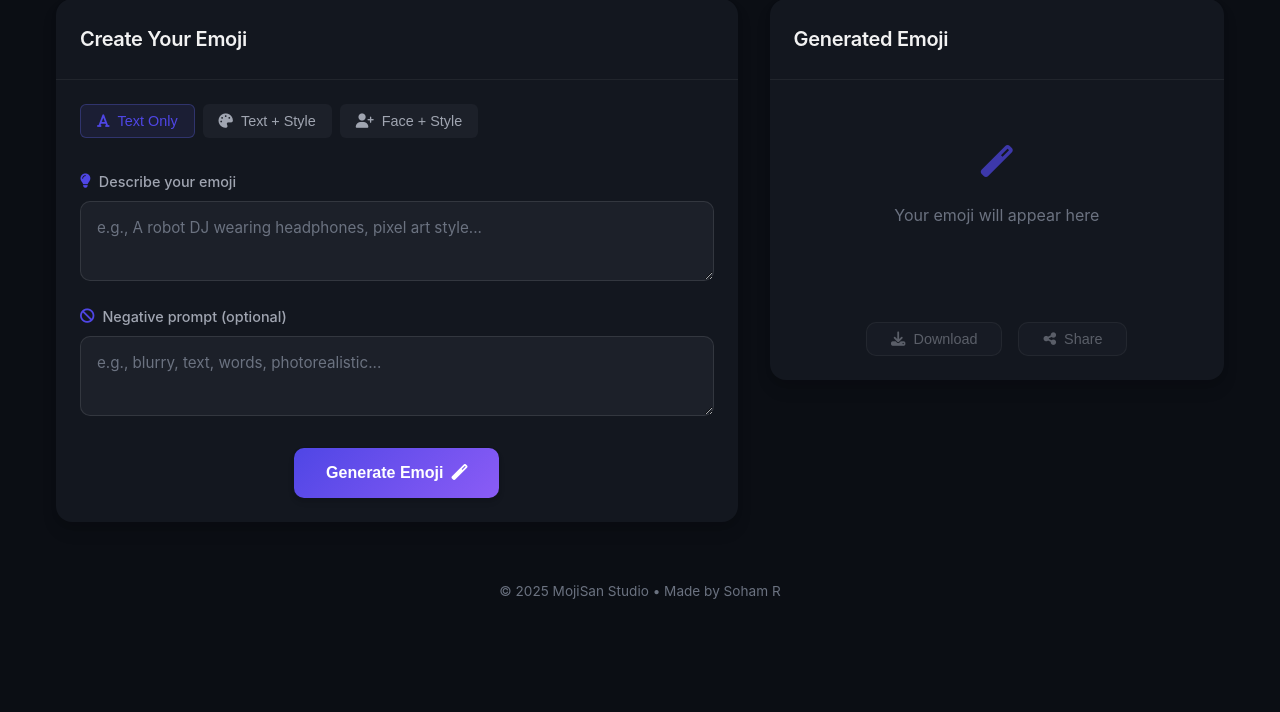
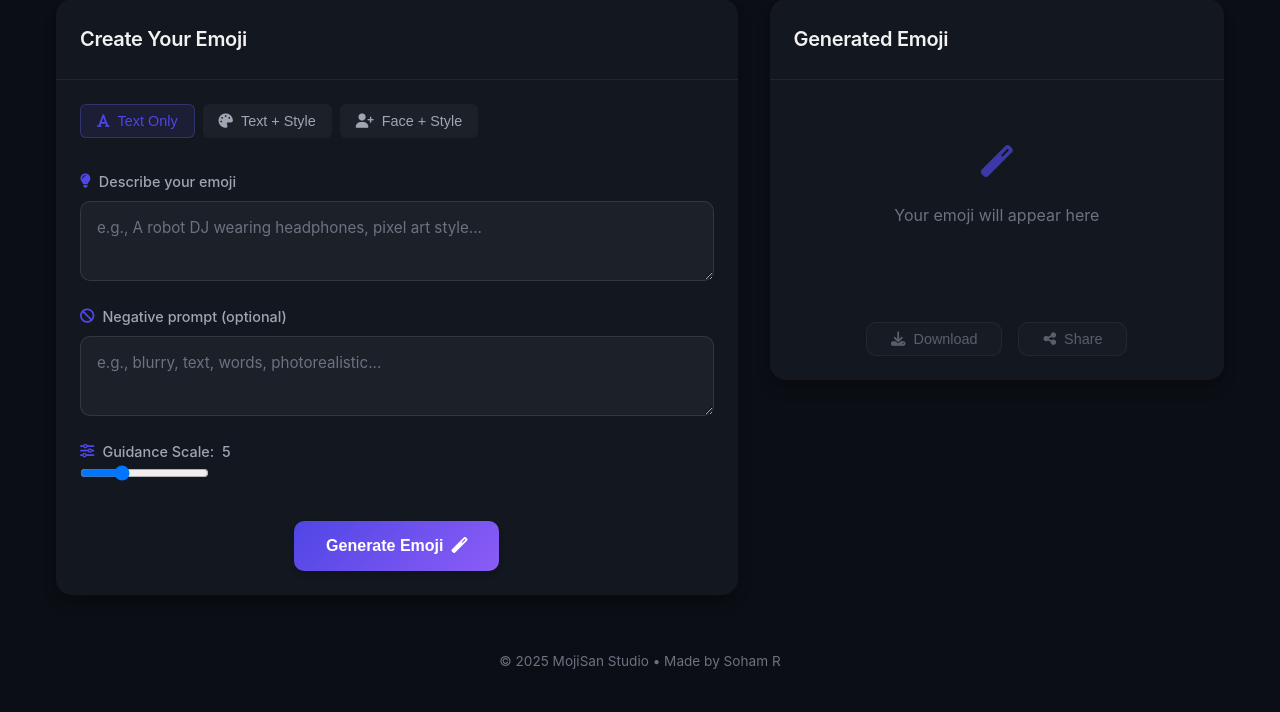
Before and after one commit to sohambuilds/MojiSan, a Flask app: page / in a window 1280 px wide. Shown: the part 157-869 px from the top of the page. Before the commit the page ends 756 px from the top, so only its background shows below. Run offline with Flask 3, Linux system fonts and the light colour scheme.

Commit message:
potentially bugged

```diff
--- a/app.py
+++ b/app.py
@@ -34,6 +34,10 @@ def api_generate():
         negative_prompt = request.form.get('negative_prompt', None) # Use None if empty
         style_name = request.form.get('style', list(STYLE_LIBRARIES.keys())[0] if STYLE_LIBRARIES else None)
         face_image_file = request.files.get('face_image', None)
+        # NEW: Get slider values
+        guidance_scale = float(request.form.get('guidance_scale', 5.0))
+        style_scale = float(request.form.get('style_scale', 0.4))
+        face_scale = float(request.form.get('face_scale', 0.7))
 
         print(f"\nReceived generation request:")
         print(f"  Mode: {mode}")
@@ -41,6 +45,9 @@ def api_generate():
         print(f"  Negative Prompt: '{negative_prompt}'")
         print(f"  Style Name: {style_name}")
         print(f"  Face Image Provided: {'Yes' if face_image_file else 'No'}")
+        print(f"  Guidance Scale: {guidance_scale}")
+        print(f"  Style Scale: {style_scale}")
+        print(f"  Face Scale: {face_scale}")
 
         # --- Input Validation ---
         if not prompt:
@@ -66,6 +73,7 @@ def api_generate():
                 pipe=pipeline_to_use,
                 prompt=full_prompt,
                 negative_prompt=negative_prompt,
+                guidance_scale=guidance_scale,
                 seed=seed
             )
 
@@ -83,6 +91,8 @@ def api_generate():
                 style_images=style_images,
                 prompt=prompt,
                 negative_prompt=negative_prompt,
+                style_scale=style_scale,
+                guidance_scale=guidance_scale,
                 seed=seed
             )
 
@@ -111,6 +121,9 @@ def api_generate():
                 style_images=style_images,
                 prompt=prompt,
                 negative_prompt=negative_prompt,
+                style_scale=style_scale,
+                face_scale=face_scale,
+                guidance_scale=guidance_scale,
                 seed=seed
             )
 
--- a/generators/face_style_emoji.py
+++ b/generators/face_style_emoji.py
@@ -21,6 +21,7 @@ def generate_face_style_emoji(
     style_scale: float = DEFAULT_STYLE_SCALE,
     face_scale: float = DEFAULT_FACE_SCALE,
     num_inference_steps: int = DEFAULT_STEPS,
+    guidance_scale: float = DEFAULT_GUIDANCE_SCALE,
     seed: int | None = None
 ) -> Image.Image | None:
     """Generates a personalized emoji using face image, style images, and text prompt."""
@@ -51,7 +52,7 @@ def generate_face_style_emoji(
             ip_adapter_image=ip_adapter_inputs,
             ip_adapter_scale=adapter_scales,
             num_inference_steps=num_inference_steps,
-            guidance_scale=DEFAULT_GUIDANCE_SCALE,
+            guidance_scale=guidance_scale,
             generator=generator
         ).images[0]
         print("Face+style emoji generation complete.")
--- a/generators/text_style_emoji.py
+++ b/generators/text_style_emoji.py
@@ -52,6 +52,7 @@ def generate_text_style_emoji(
             prompt=prompt,
             negative_prompt=final_negative_prompt,
             ip_adapter_image=ip_adapter_inputs,
+            ip_adapter_scale=style_scale,
             num_inference_steps=num_inference_steps,
             guidance_scale=guidance_scale,
             generator=generator
--- a/static/js/script.js
+++ b/static/js/script.js
@@ -107,7 +107,20 @@ document.addEventListener("DOMContentLoaded", () => {
     setLoading(true);
     resetOutput();
 
-    const formData = new FormData();
+    const formData = new FormData(form);
+
+    // Add slider values
+    formData.set(
+      "guidance_scale",
+      document.getElementById("guidance-scale").value
+    );
+    if (document.getElementById("style-scale-group").style.display !== "none") {
+      formData.set("style_scale", document.getElementById("style-scale").value);
+    }
+    if (document.getElementById("face-scale-group").style.display !== "none") {
+      formData.set("face_scale", document.getElementById("face-scale").value);
+    }
+
     formData.append("mode", mode);
     formData.append("prompt", prompt);
     if (negativePrompt) {
--- a/templates/index.html
+++ b/templates/index.html
@@ -4,11 +4,14 @@
     <meta charset="UTF-8" />
     <meta name="viewport" content="width=device-width, initial-scale=1.0" />
     <title>MojiSan</title>
-    <link rel="stylesheet" href="{{ url_for('static', filename='css/style.css') }}" />
-<link
-    rel="stylesheet"
-    href="https://cdnjs.cloudflare.com/ajax/libs/font-awesome/6.4.0/css/all.min.css"
-/>
+    <link
+      rel="stylesheet"
+      href="{{ url_for('static', filename='css/style.css') }}"
+    />
+    <link
+      rel="stylesheet"
+      href="https://cdnjs.cloudflare.com/ajax/libs/font-awesome/6.4.0/css/all.min.css"
+    />
   </head>
   <body>
     <div class="app-container">
@@ -127,6 +130,62 @@
                     </div>
                   </div>
                 </div>
+
+                <!-- SLIDER CONTROLS START -->
+                <div id="slider-section">
+                  <!-- Guidance Scale (all modes) -->
+                  <div
+                    class="form-group slider-group"
+                    id="guidance-scale-group"
+                  >
+                    <label for="guidance-scale">
+                      <i class="fas fa-sliders-h"></i>
+                      Guidance Scale: <span id="guidance-scale-value">5.0</span>
+                    </label>
+                    <input
+                      type="range"
+                      id="guidance-scale"
+                      name="guidance_scale"
+                      min="2"
+                      max="12"
+                      step="0.01"
+                      value="5.0"
+                    />
+                  </div>
+                  <!-- Style Scale (text+style, face+style) -->
+                  <div class="form-group slider-group" id="style-scale-group">
+                    <label for="style-scale">
+                      <i class="fas fa-paint-brush"></i>
+                      Style Scale: <span id="style-scale-value">0.4</span>
+                    </label>
+                    <input
+                      type="range"
+                      id="style-scale"
+                      name="style_scale"
+                      min="0"
+                      max="1"
+                      step="0.01"
+                      value="0.4"
+                    />
+                  </div>
+                  <!-- Face Scale (face+style only) -->
+                  <div class="form-group slider-group" id="face-scale-group">
+                    <label for="face-scale">
+                      <i class="fas fa-user"></i>
+                      Face Scale: <span id="face-scale-value">0.7</span>
+                    </label>
+                    <input
+                      type="range"
+                      id="face-scale"
+                      name="face_scale"
+                      min="0"
+                      max="1"
+                      step="0.01"
+                      value="0.7"
+                    />
+                  </div>
+                </div>
+                <!-- SLIDER CONTROLS END -->
               </div>
             </div>
 
@@ -188,5 +247,59 @@
       </footer>
     </div>
     <script src="{{ url_for('static', filename='js/script.js') }}"></script>
+    <script>
+      // filepath: c:\Users\Soham R\Documents\25\MITAIHacka\emoji_generator\templates\index.html (inline JS)
+      // --- Slider visibility logic ---
+      function updateSliderVisibility(mode) {
+        document.getElementById("guidance-scale-group").style.display = "block";
+        document.getElementById("style-scale-group").style.display =
+          mode === "text_style" || mode === "face_style" ? "block" : "none";
+        document.getElementById("face-scale-group").style.display =
+          mode === "face_style" ? "block" : "none";
+      }
+      function updateSliderLabels() {
+        document.getElementById("guidance-scale-value").textContent =
+          document.getElementById("guidance-scale").value;
+        document.getElementById("style-scale-value").textContent =
+          document.getElementById("style-scale").value;
+        document.getElementById("face-scale-value").textContent =
+          document.getElementById("face-scale").value;
+      }
+      document
+        .getElementById("guidance-scale")
+        .addEventListener("input", updateSliderLabels);
+      document
+        .getElementById("style-scale")
+        .addEventListener("input", updateSliderLabels);
+      document
+        .getElementById("face-scale")
+        .addEventListener("input", updateSliderLabels);
+      // Tab switching logic (ensure this runs after DOMContentLoaded)
+      document.querySelectorAll(".tab-btn").forEach((btn) => {
+        btn.addEventListener("click", function () {
+          document
+            .querySelectorAll(".tab-btn")
+            .forEach((b) => b.classList.remove("active"));
+          this.classList.add("active");
+          const mode = this.getAttribute("data-mode");
+          document.getElementById("mode-input").value = mode;
+          updateSliderVisibility(mode);
+        });
+      });
+      // Initial state
+      updateSliderVisibility(document.getElementById("mode-input").value);
+      updateSliderLabels();
+      // --- Attach slider values to form submission ---
+      document
+        .getElementById("generator-form")
+        .addEventListener("submit", function (e) {
+          // No-op: handled by JS elsewhere
+        });
+      document
+        .getElementById("generate-btn")
+        .addEventListener("click", function () {
+          // Attach slider values to form data before sending (handled in script.js)
+        });
+    </script>
   </body>
 </html>
```
